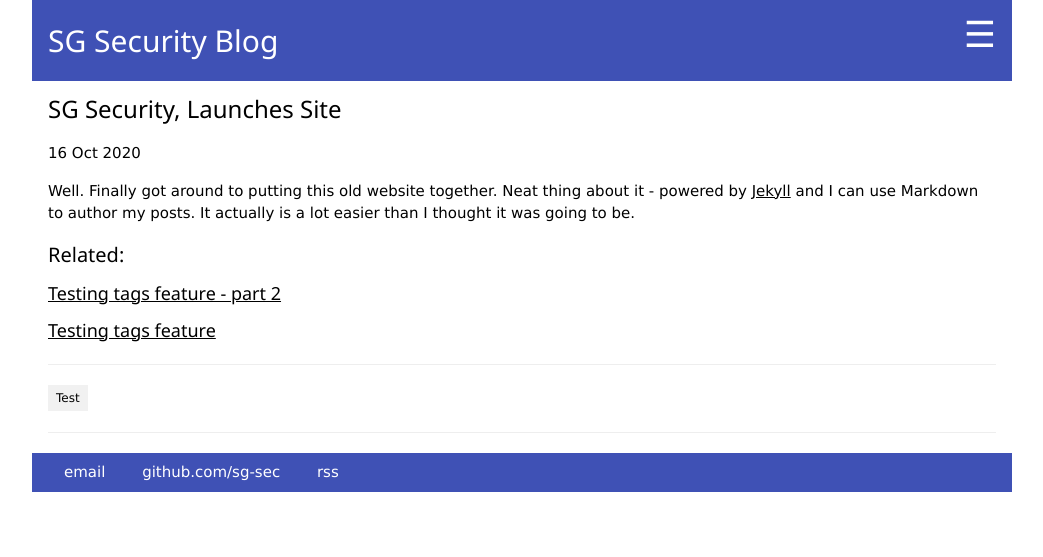
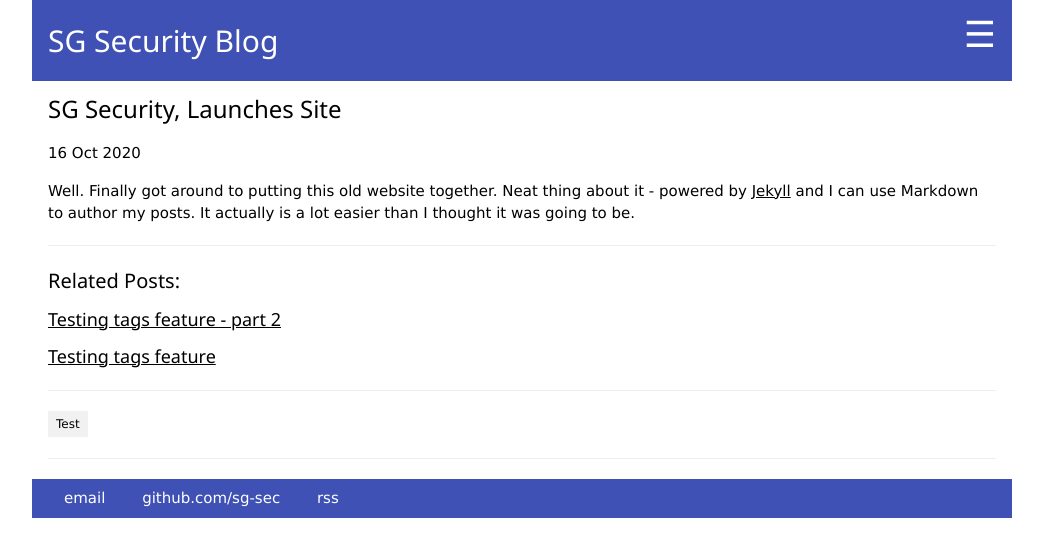
Before and after one commit to sg-sec/sg-sec.github.io, a Jekyll site: the page built from _posts/2020-10-16-test.md, in a window 1280 px wide. Shown: the top 557 px of the page, without its empty margins (118-1161 px from the left). Built offline with Jekyll 4.4.1, drawn with Linux system fonts in a browser that asks for light colours.

Commit message:
Update post.html

```diff
--- a/_layouts/post.html
+++ b/_layouts/post.html
@@ -10,7 +10,8 @@ layout: default
   {{ content }}
 </div>
 
-<h4>Related:</h4>
+<hr>
+<h4>Related Posts:</h4>
 
 {% assign maxRelated = 4 %}
 {% assign minCommonTags = 1 %}
```
